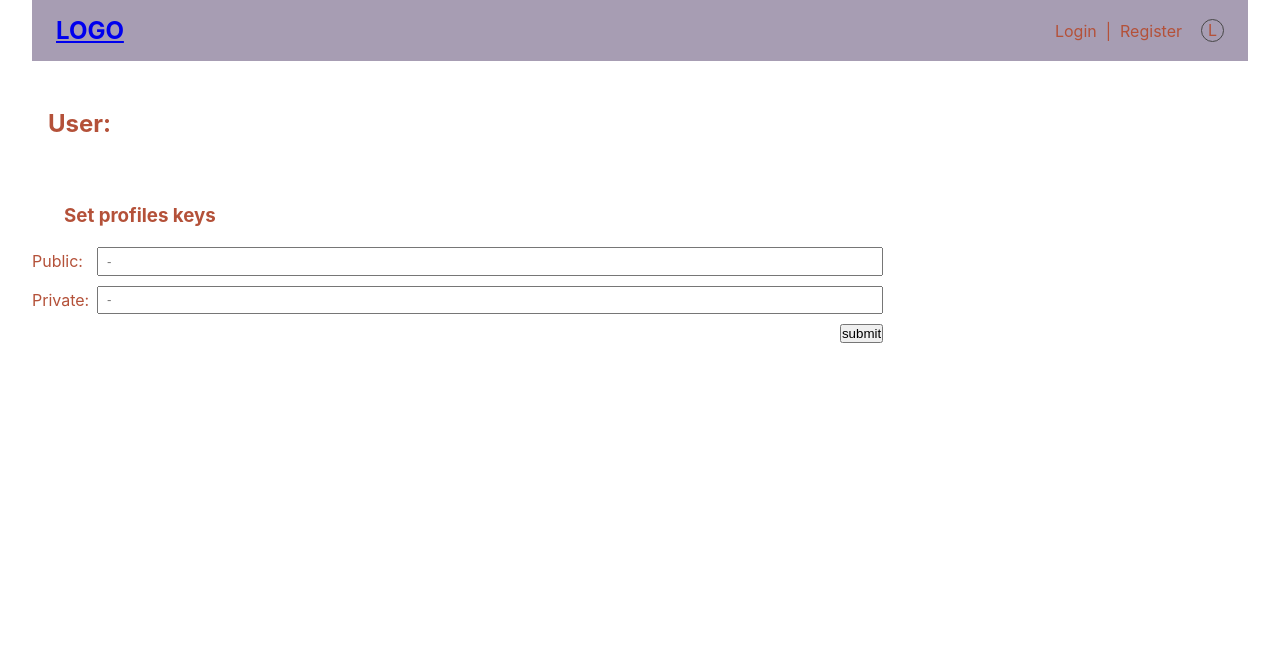
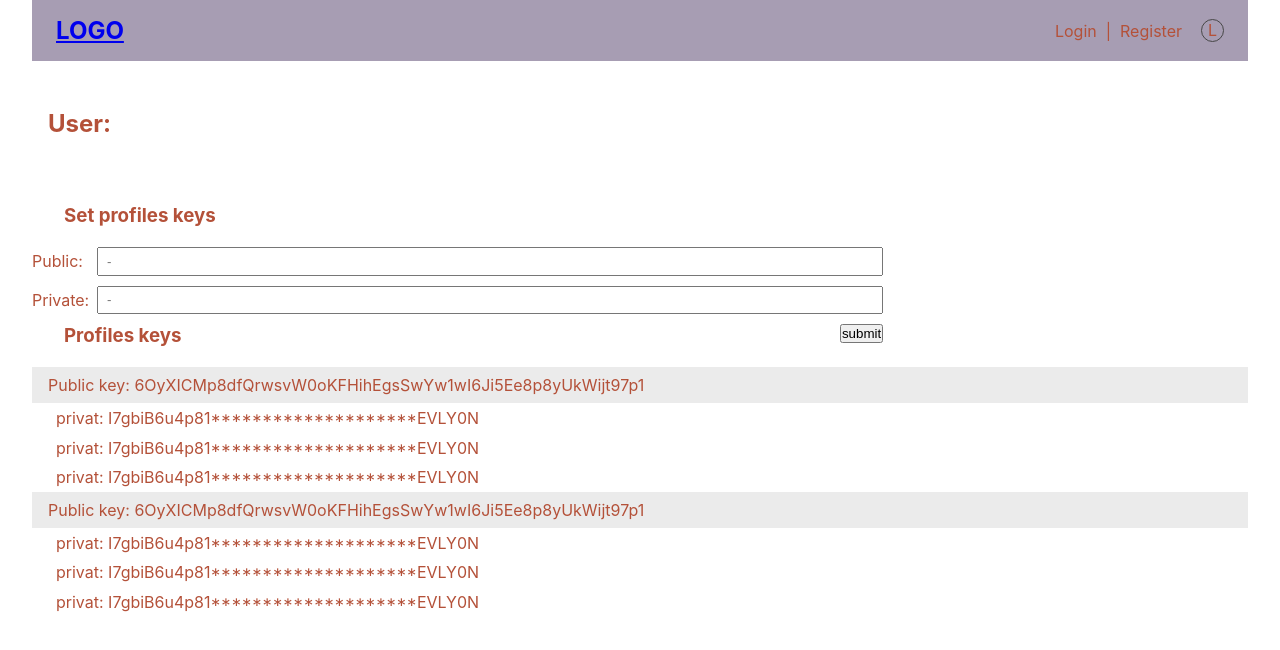
Before and after one commit to xamesLab/ts-project, a React (Create React App) app in the folder client/: page /profile in a window 1280 px wide. Shown: the top 650 px of the page. Built offline with nearby package versions, Linux system fonts and the light colour scheme.

Commit message:
profile keys front components

```diff
--- a/client/src/components/profile/MainProfile.scss
+++ b/client/src/components/profile/MainProfile.scss
@@ -34,3 +34,15 @@
         padding: 0.3rem 0.5rem;
     }
 }
+
+.keys-list__title {
+    padding: 0.5rem 1rem;
+    background-color: rgba(119, 119, 119, 0.15);
+}
+
+.keys-list__content {
+    padding-left: 1.5rem;
+    li {
+        padding: 0.3rem 0;
+    }
+}
--- a/client/src/components/profile/MainProfile.tsx
+++ b/client/src/components/profile/MainProfile.tsx
@@ -1,6 +1,7 @@
 import React, { useState } from "react";
 import { useTypedSelector } from "../../hooks/useTypedSelector";
 import "./MainProfile.scss";
+import ProfileKeys from "./ProfileKeys";
 import SetKeys from "./SetKeys";
 
 const MainProfile = () => {
@@ -12,6 +13,7 @@ const MainProfile = () => {
                 <h2>User: {user.user.username}</h2>
             </header>
             <SetKeys />
+            <ProfileKeys />
         </main>
     );
 };
--- /dev/null
+++ b/client/src/components/profile/ProfileKeys.tsx
@@ -0,0 +1,50 @@
+import React, { useState } from "react";
+import "./MainProfile.scss";
+
+const ProfileKeys = () => {
+    return (
+        <section className="profile__wrap">
+            <div className="profile__subtitle">
+                <h3>Profiles keys</h3>
+            </div>
+            <div className="profile__keys">
+                <div className="keys-list">
+                    <div className="keys-list__title">
+                        <span>Public key: </span>
+                        <span>6OyXICMp8dfQrwsvW0oKFHihEgsSwYw1wI6Ji5Ee8p8yUkWijt97p1</span>
+                    </div>
+                    <ul className="keys-list__content">
+                        <li>
+                            <span>privat: </span>I7gbiB6u4p81********************EVLY0N
+                        </li>
+                        <li>
+                            <span>privat: </span>I7gbiB6u4p81********************EVLY0N
+                        </li>
+                        <li>
+                            <span>privat: </span>I7gbiB6u4p81********************EVLY0N
+                        </li>
+                    </ul>
+                </div>
+                <div className="keys-list">
+                    <div className="keys-list__title">
+                        <span>Public key: </span>
+                        <span>6OyXICMp8dfQrwsvW0oKFHihEgsSwYw1wI6Ji5Ee8p8yUkWijt97p1</span>
+                    </div>
+                    <ul className="keys-list__content">
+                        <li>
+                            <span>privat: </span>I7gbiB6u4p81********************EVLY0N
+                        </li>
+                        <li>
+                            <span>privat: </span>I7gbiB6u4p81********************EVLY0N
+                        </li>
+                        <li>
+                            <span>privat: </span>I7gbiB6u4p81********************EVLY0N
+                        </li>
+                    </ul>
+                </div>
+            </div>
+        </section>
+    );
+};
+
+export default ProfileKeys;
--- a/client/src/styles/base.scss
+++ b/client/src/styles/base.scss
@@ -57,6 +57,10 @@ $secondaryFont: #b45139;
     outline: none;
 }
 
+ul {
+    list-style: none;
+}
+
 body {
     margin: 0;
     font-family: -apple-system, BlinkMacSystemFont, "Segoe UI", "Roboto", "Oxygen", "Ubuntu", "Cantarell", "Fira Sans",
```
